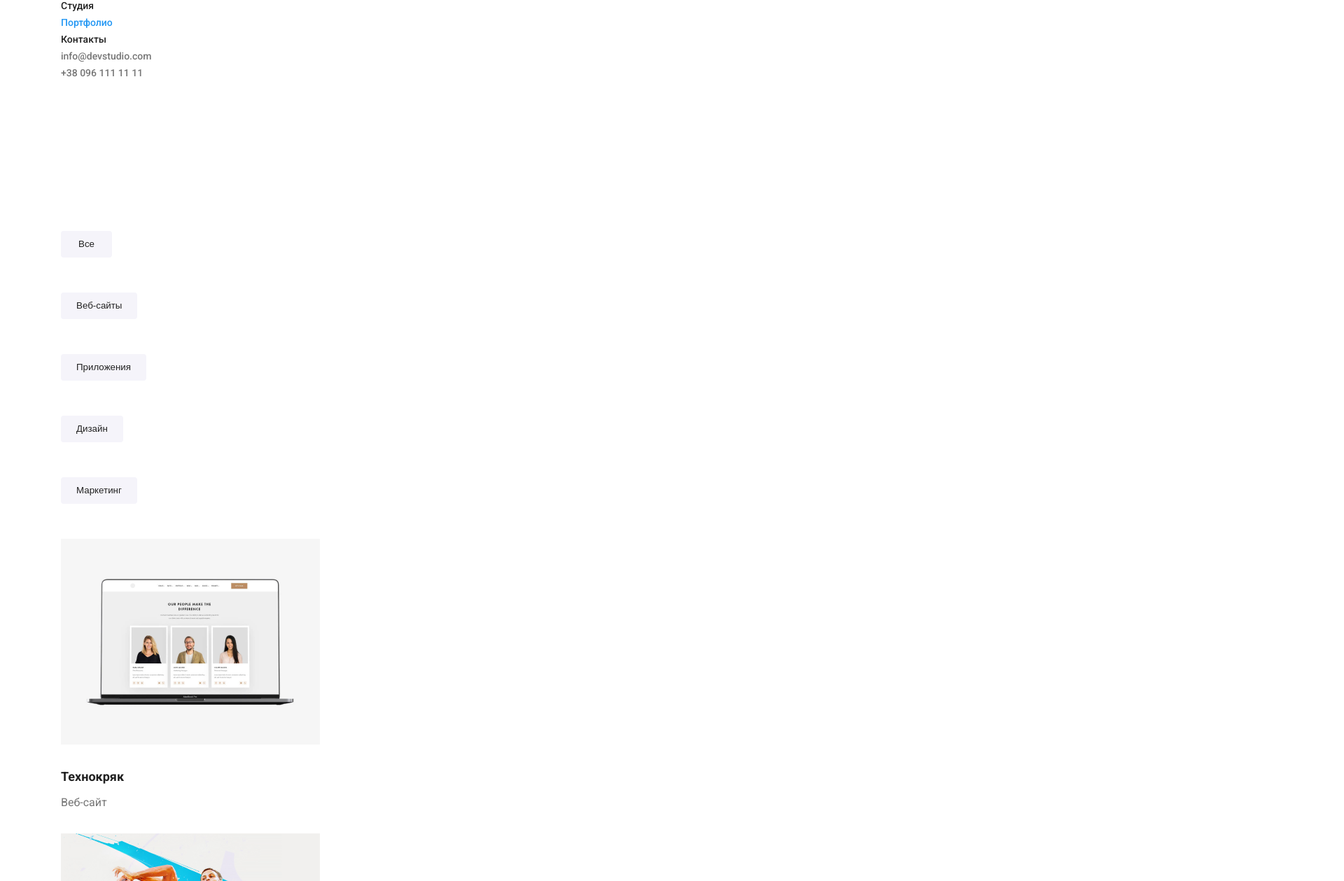
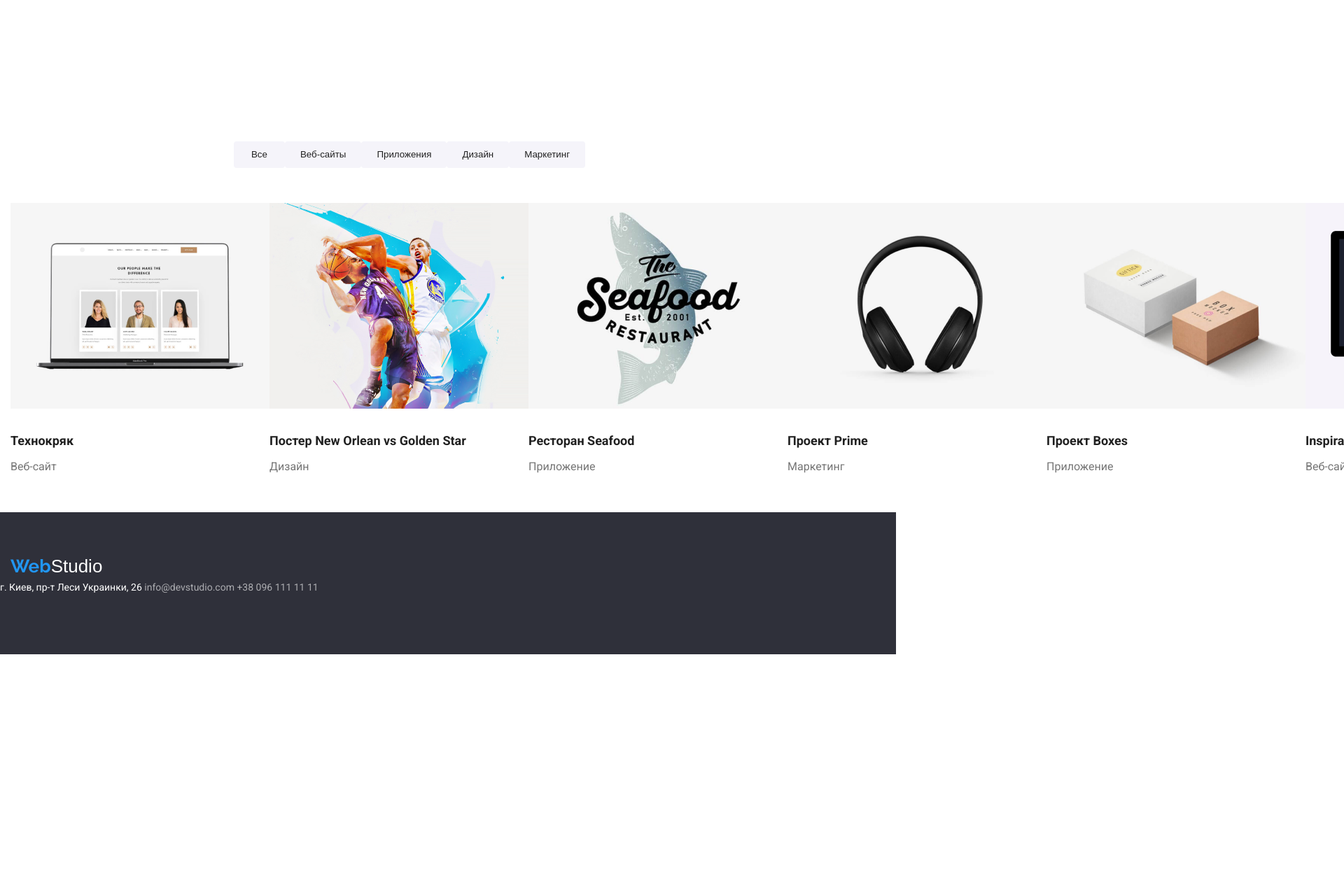
Before and after one commit to TonyKozlov/goit-markup-hw-02, a plain HTML site: page portfolio.html in a window 1280 px wide. Shown: the part 71-1330 px from the top of the page at 70% size, 1920 px wide, since content can reach past the window. After the commit the page ends 1006 px from the top, so only its background shows below. Drawn offline with Linux system fonts and the light colour scheme.

Commit message:
Ask Vasya!
Going on right way

```diff
--- a/CSS/styles.css
+++ b/CSS/styles.css
@@ -11,6 +11,13 @@
   --secondary-bg-color: #f5f4fa;
 }
 
+*,
+*::before,
+*::after {
+  box-sizing: border-box;
+}
+
+
 body {
   background-color: var(--primary-bg-color);
   color: var(--primary-text-color);
@@ -18,20 +25,27 @@ body {
   font-family: 'Roboto', sans-serif;
   font-size: 14px;
   line-height: 1.71;
+  left: 0;
+  top: 0;
+  padding: 0;
+  margin: auto;
 }
 
 .container {
-  margin-left: auto;
+  margin-right: auto;
   margin-top: auto;
   width: 1170px;
   padding-left: 15px;
   padding-right: 15px;
+  display: flex;
+  justify-content: space-around;
 }
 
 .list {
   padding: 0;
   margin: 0;
   list-style: none;
+  display: flex;
 }
 
 body a {
@@ -46,7 +60,7 @@ body a {
   font-family: 'Raleway', sans-serif;
   font-size: 26px;
   line-height: 1.19;
-}
+ }
 
 nav .logotext {
   color: black;
@@ -56,9 +70,14 @@ nav .logotext {
   line-height: 1.38;
 }
 
+nav {
+  display: flex;
+}
+
 header {
   padding-top: 24px;
   padding-bottom: 25px;
+  top: 32px;
 
   background-color: var(--primary-bg-color);
 }
@@ -98,7 +117,7 @@ header {
 /* Hero */
 
 .hero {
-  background-color: #2f303a;
+    background-color: #2f303a;
 
   text-align: center;
 }
@@ -227,11 +246,16 @@ header {
   line-height: 1.19;
 }
 
+footer .container {
+  display: inline;
+}
+
 footer {
   padding-top: 60px;
   padding-bottom: 60px;
 
   background-color: #2f303a;
+  margin-right: auto;
 }
 
 footer .logotext {
```
Also changed, not shown: index.html (+27 -12 lines).
